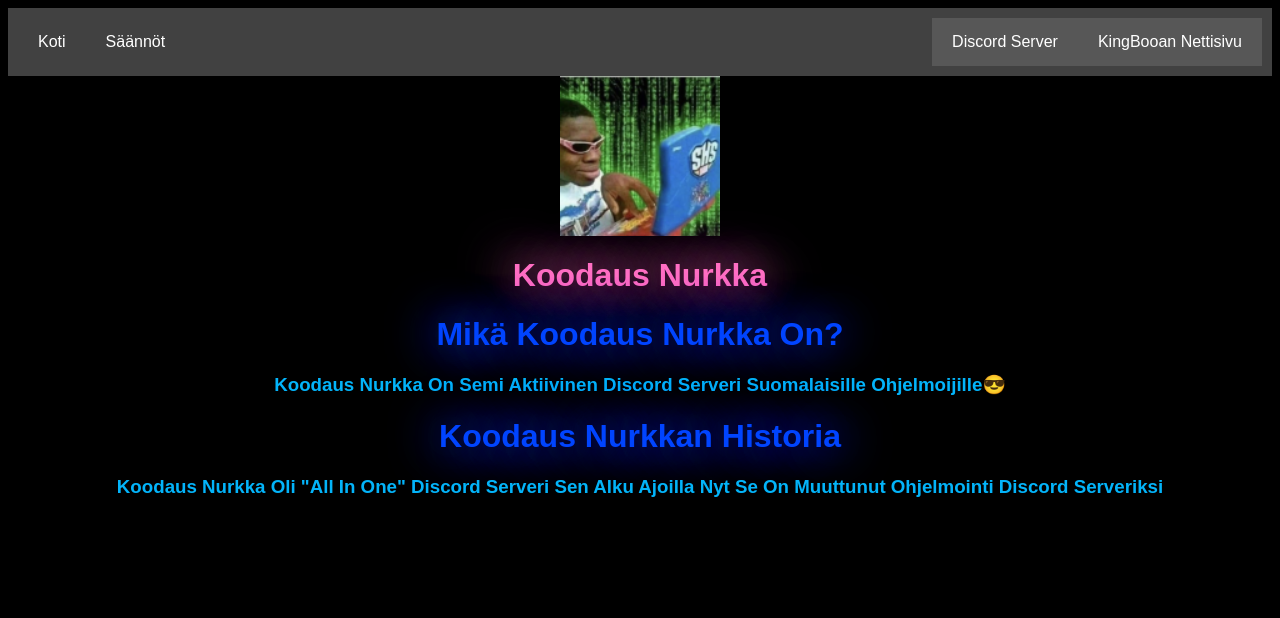
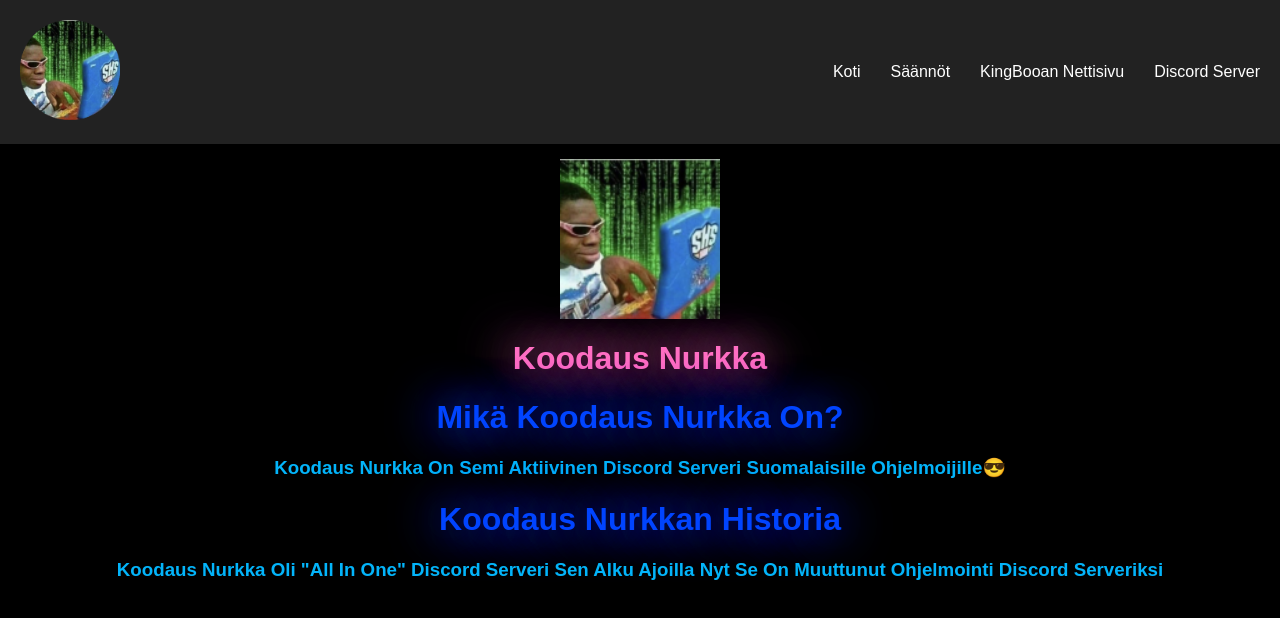
Before and after one commit to booa12/Koodaus-Nurkka-Website, a plain HTML site: page Website/Home.html in a window 1280 px wide. Drawn offline with Linux system fonts and the light colour scheme.

Commit message:
New Var Bar

```diff
--- a/Website/Home.html
+++ b/Website/Home.html
@@ -8,12 +8,15 @@
     <link rel="shortcut icon" href="Favicon.ico" type="image/x-icon">
 </head>
 <body>
-    <nav class="nav">
-        <ul>
+    <nav class="navbar">
+        <div class="logo">
+            <img src="Code2.png" height="100px">
+        </div>
+        <ul class="nav-links">
             <li><a href="Home.html">Koti</a></li>
             <li><a href="Saannot.html">Säännöt</a></li>
-            <li class="right"><a href="https://kingbooa.netlify.app/">KingBooan Nettisivu</a></li>
-            <li class="right"><a href="https://discord.com/invite/pdwPJTnnVv">Discord Server</a></li>
+            <li><a href="https://kingbooa.netlify.app/">KingBooan Nettisivu</a></li>
+            <li><a href="https://discord.com/invite/pdwPJTnnVv">Discord Server</a></li>
         </ul>
     </nav>
     <img src="Code.png" class="Imgup">
--- a/Website/HomeCss.css
+++ b/Website/HomeCss.css
@@ -23,6 +23,7 @@
     color: rgb(5, 212, 248);
 }
 .Imgup {
+    margin-top: 15px;
     height: 20vh;
     margin-left: auto;
     margin-right: auto;
@@ -31,34 +32,48 @@
 body {
     background-color: rgb(0, 0, 0);
 }
-.nav ul {
-    list-style-type: none;
-    background-color: rgb(65, 65, 65);
-    padding: 10px;
-    overflow: hidden;
-    margin: 0; /* Remove default margin */
+body, html {
+    margin: 0;
+    padding: 0;
 }
-
-.nav a {
+.navbar {
+    display: flex;
+    justify-content: space-between;
+    align-items: center;
+    background-color: #222222;
+    padding: 20px;
+}
+.nav-links {
+    list-style: none;
+    display: flex;
+    gap: 30px;
+}
+.nav-links li a {
+    color: #ffffff;
     text-decoration: none;
-    color: white;
-    padding: 15px 20px;
-    display: inline-block;
     font-family: sans-serif;
 }
+.nav-links li a {
+    color: #ffffff;
+    text-decoration: none;
+    font-family: sans-serif;
+}
+.nav-links li a:hover {
+    transition: color 0.3s;
+    color: #66ccff;
+}
+@media (max-width: 768px) {
+    .navbar {
+      flex-direction: column;
+      align-items: flex-start;
+      padding: 10px;
+    }
 
-.nav a:hover {
-    background-color: rgb(83, 83, 83);
-    transition: background-color 0.3s; /* Smooth transition on hover */
+    .logo {
+      margin-bottom: 10px;
+    }
+
+    .nav-links {
+      flex-direction: column;
+    }
 }
-
-.nav li {
-    float: left;
-    margin: 0;
-}
-
-/* Apply styling to the last li element (KingBooan Nettisivu) */
-.nav .right {
-    float: right;
-    background-color: rgb(87, 87, 87);
-}
--- a/Website/SaannotCss.css
+++ b/Website/SaannotCss.css
@@ -14,34 +14,48 @@ body {
 #w {
     color: white;
 }
-.nav ul {
-    list-style-type: none;
-    background-color: rgb(65, 65, 65);
-    padding: 10px;
-    overflow: hidden;
-    margin: 0; /* Remove default margin */
+body, html {
+    margin: 0;
+    padding: 0;
 }
-
-.nav a {
+.navbar {
+    display: flex;
+    justify-content: space-between;
+    align-items: center;
+    background-color: #222222;
+    padding: 20px;
+}
+.nav-links {
+    list-style: none;
+    display: flex;
+    gap: 30px;
+}
+.nav-links li a {
+    color: #ffffff;
     text-decoration: none;
-    color: white;
-    padding: 15px 20px;
-    display: inline-block;
     font-family: sans-serif;
 }
+.nav-links li a {
+    color: #ffffff;
+    text-decoration: none;
+    font-family: sans-serif;
+}
+.nav-links li a:hover {
+    transition: color 0.3s;
+    color: #66ccff;
+}
+@media (max-width: 768px) {
+    .navbar {
+      flex-direction: column;
+      align-items: flex-start;
+      padding: 10px;
+    }
 
-.nav a:hover {
-    background-color: rgb(83, 83, 83);
-    transition: background-color 0.3s; /* Smooth transition on hover */
+    .logo {
+      margin-bottom: 10px;
+    }
+
+    .nav-links {
+      flex-direction: column;
+    }
 }
-
-.nav li {
-    float: left;
-    margin: 0;
-}
-
-/* Apply styling to the last li element (KingBooan Nettisivu) */
-.nav .right {
-    float: right;
-    background-color: rgb(87, 87, 87);
-}
```
Also changed, not shown: Website/Saannot.html (+7 -4 lines).
